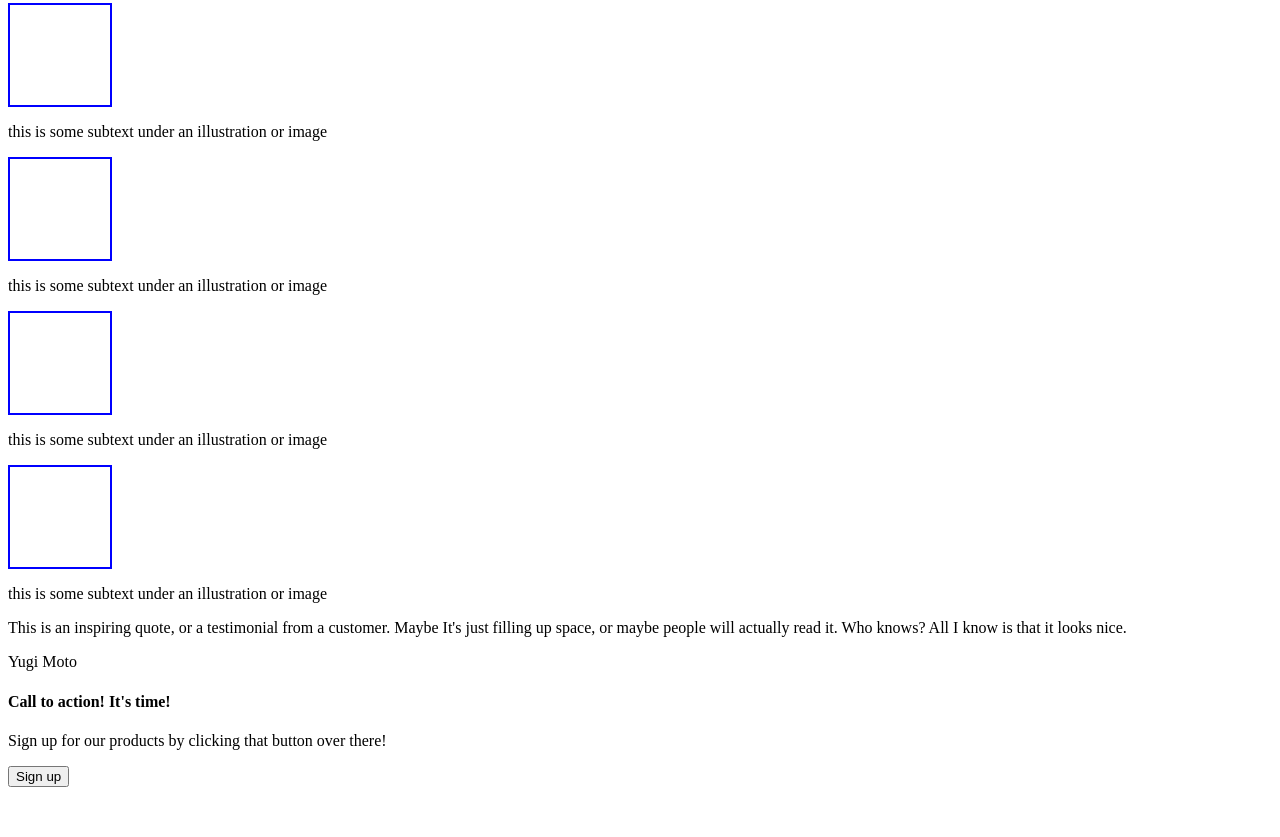
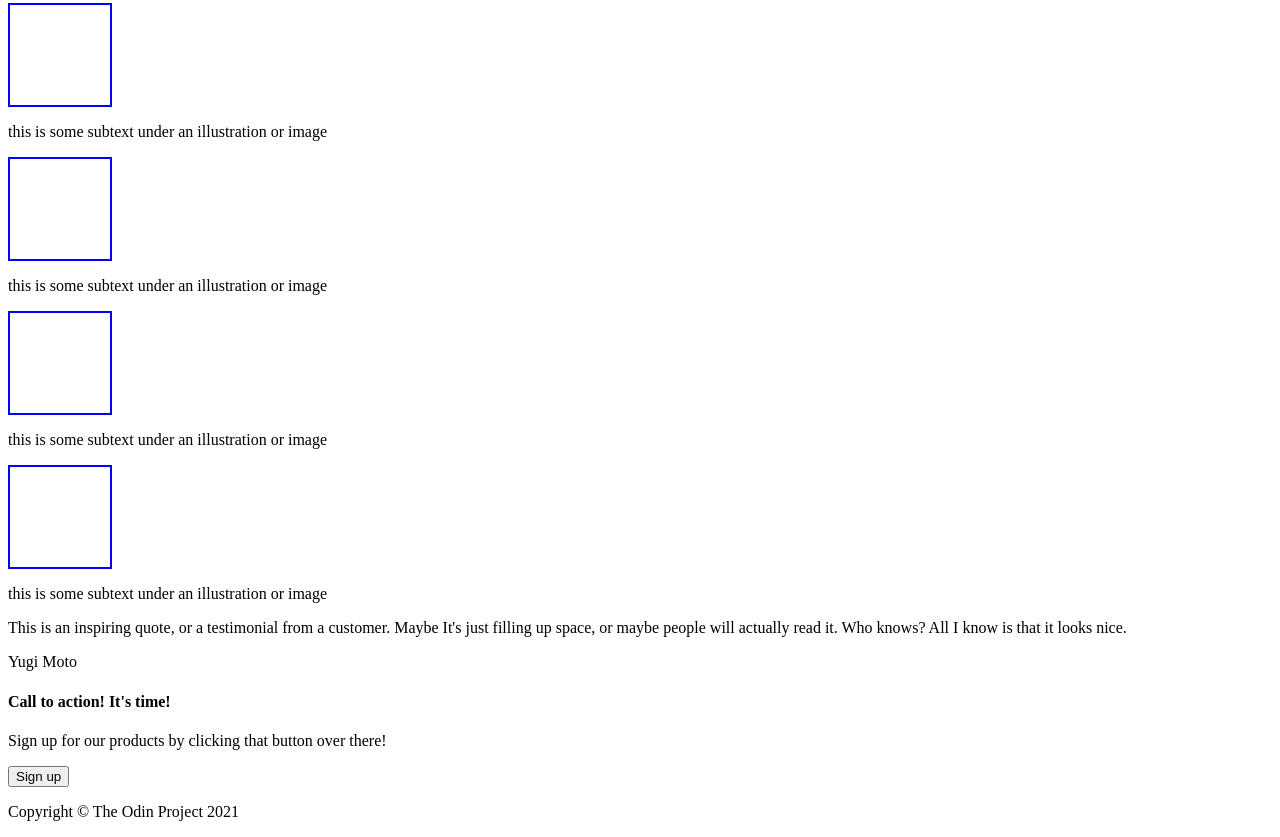
Before and after one commit to ArueMaru/landing-page, a plain HTML site: page index.html in a window 1280 px wide. Shown: the part 578-1415 px from the top of the page. Before the commit the page ends 1373 px from the top, so only its background shows below. Drawn offline with Linux system fonts and the light colour scheme.

Commit message:
add footer with copyright

```diff
--- a/index.html
+++ b/index.html
@@ -66,6 +66,10 @@
     <button>Sign up</button>
   </div>
 
+  <footer>
+    <p>Copyright &#169; The Odin Project 2021</p>
+  </footer>
+
 </body>
 
 </html>
```
